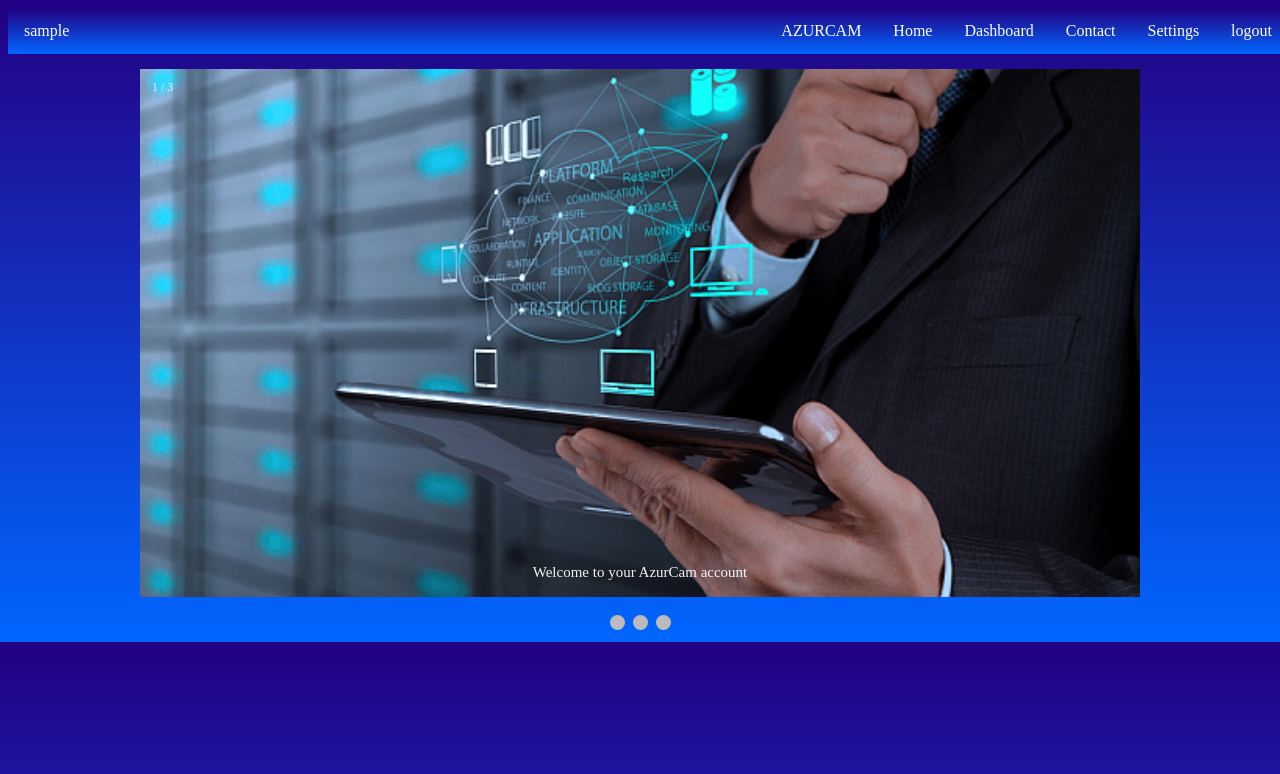
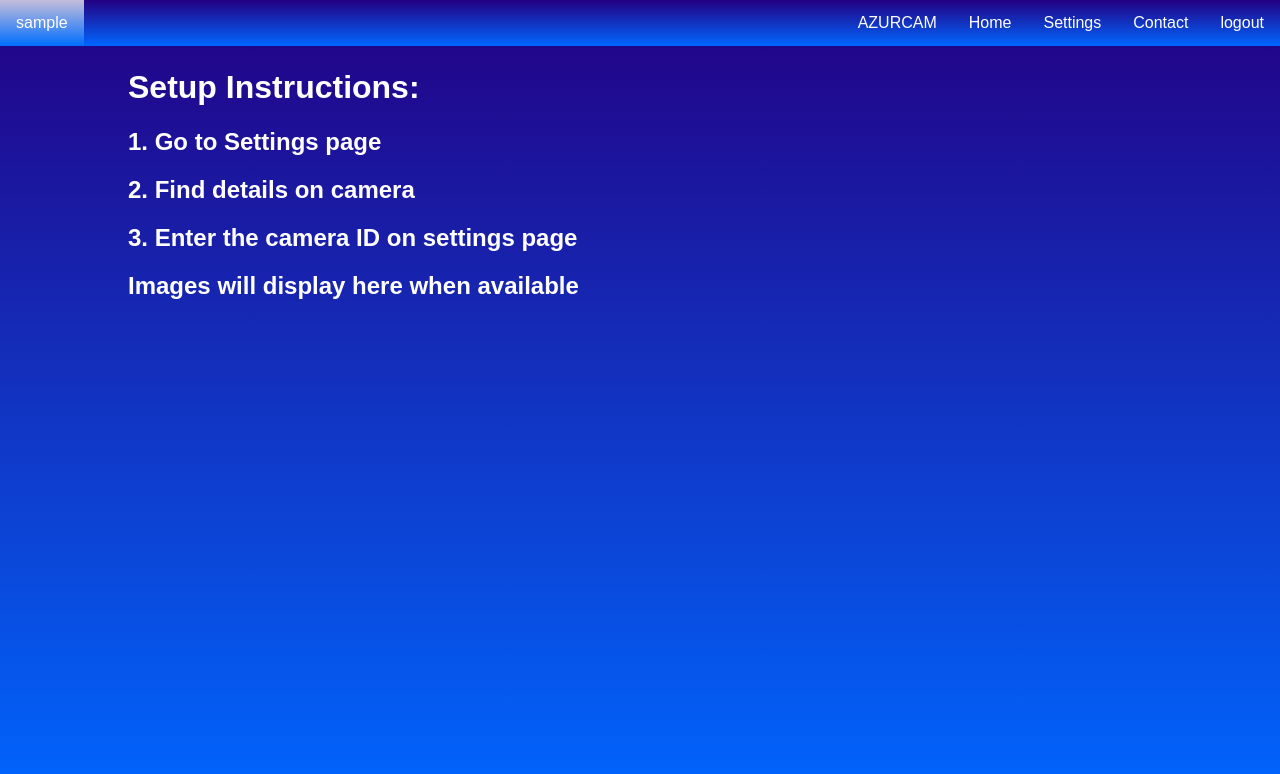
Before and after one commit to santosodigie/HomeSecuritySystem, a Flask app: page /home in a window 1280 px wide. Shown: the top 774 px of the page. Run offline with Flask 2, Linux system fonts and the light colour scheme; the visitor is signed in with stand-in values (Sample User, id 1); data that the repository does not hold is empty; parts of the project's set-up code (start-up, migrations or seed data) failed here and were passed over; some libraries are stand-ins or nearby versions.

Commit message:
Updated code

```diff
--- a/pi.py
+++ b/pi.py
@@ -14,5 +14,5 @@ pnconfig.publish_key = "pub-c-0586af82-d21f-4eb0-a261-9b0ec1e03ba0"
 pubnub = PubNub(pnconfig)
 pubnub.publish() \
     .channel("azurcam-channel") \
-    .message({"sender": uuid.getnode(), "content": "Motion Detected"}) \
+    .message({"image-reference": uuid.getnode(), "time": "22:22:15"}) \
     .pn_async(my_publish_callback)
--- a/static/css/header.css
+++ b/static/css/header.css
@@ -1,6 +1,9 @@
 body
 {
-    background-image: linear-gradient(#230083, #0066ff);
+    background-image: linear-gradient(#230083, #0066ff);background-repeat: no-repeat;
+    background-size: cover;
+    padding-bottom: 75%;
+    background-attachment: fixed;
 }
 
 ul {
--- a/static/css/main.css
+++ b/static/css/main.css
@@ -5,7 +5,6 @@ html {
     margin:0;
     padding:0;
     font-family: sans-serif;
-    background: linear-gradient(#230083,#0066ff);
   }
 
   .msg {
@@ -221,3 +220,86 @@ html {
 .closebtn:hover {
   color: black;
 }
+
+#vidContainerAlpha{
+  position:absolute;
+  width: 100%;
+  padding-bottom: 4em;
+}
+
+.imageCenter {
+  margin-top:40px;
+  position: relative;
+  left: 26%;
+  display: block;
+}
+.imageContainer{
+  position: relative;
+}
+.imageContainer p{
+  background-color: white;
+  position: relative;
+  text-align:left
+  padding:2px;
+  left: 26%;
+  width: 19em;
+  height: 25px;
+  top: 65px;
+  z-index: 1;
+}
+
+/**/
+
+.setupHeading{
+   background: #5161ce;
+  top:-1em;
+  opacity: 0.8;
+   position: absolute;
+   width:100%;
+   border-radius: 7px 7px 0px 0px;
+   padding: 40px;
+   color: #fff;
+   text-align: center;
+   font-family: "Rubik";
+   font-size: 3em;
+}
+
+  .setupBtn {
+    background-color: #5161ce;
+    border: none;
+    color: white;
+    margin: 1rem 0 1.5rem;
+    height: 3rem;
+    border-radius: 0.4rem;
+    font-weight: bold;
+    font-size: 1.4rem;
+  }
+.box{
+  margin-top:40px;
+  position: absolute;
+  display: block;
+  left:0%;
+    width:100%;
+
+}
+.faqs {
+  margin-top:4em;
+  position: absolute;
+  display: block;
+  font-size:2.5em;
+  left:35%;
+
+}
+  .box .setupInput{
+  position: absolute;
+    top:11em;
+    border:none;
+    width:20em;
+    height:1.5em;
+  }
+.emptyImageContainer{
+    position: absolute;
+    top:3em;
+    left:10%;
+    color:white;
+}
--- a/static/js/main.js
+++ b/static/js/main.js
@@ -44,7 +44,7 @@ function time()
 pubnub = new Pubnub({
             publishKey : "pub-c-7317ff41-d6d6-4c5d-958e-0006f43407ae",
             subscribeKey : "sub-c-fab291ca-3e0b-42e9-bed7-23401929e441",
-            uuid: ""
+            uuid: "3bdca6e4-2953-11ed-a261-0242ac120002"
             });
 
 pubnub.addListener({
--- a/templates/home.html
+++ b/templates/home.html
@@ -2,55 +2,32 @@
 
 {% block body %}
 <body>
-<div class="slideshow-container">
+<div id="vidContainerAlpha">
+    <div class="vidContainer">
+        <div class="video-gallery">
+            <div class="imageContainerAlpha">
+                {% if length <= 0  %}
+                <div class="emptyImageContainer">
+                    <h1>Setup Instructions:</h1>
+                    <h2>1. Go to Settings page</h2>
+                    <h2>2. Find details on camera</h2>
+                    <h2>3. Enter the camera ID on settings page</h2>
+                    <h2>Images will display here when available</h2>
+                </div>
+                {% else %}
+                {% for x in (userDict) %}
+                <div class="imageContainer">
+                    <p>Date Taken: {{userDict[x]}}</p>
 
-      <div class="mySlides fade">
-      <div class="numbertext">1 / 3</div>
-      <img src="static/images/security4.png" style="width:100%; height:33em;">
-      <div class="text">Welcome to your AzurCam account</div>
-      </div>
-
-      <div class="mySlides fade">
-      <div class="numbertext">2 / 3</div>
-      <img src="static/images/security2.jpg" style="width:100%; height:33em;">
-      <div class="text">Here you will be able to acces all the neccessary features you need</div>
-      </div>
-
-      <div class="mySlides fade">
-      <div class="numbertext">3 / 3</div>
-      <img src="static/images/security3.jpg" style="width:100%; height:33em;">
-      <div class="text">We hope we can help you feel more secure</div>
-      </div>
-
-      </div>
-      <br>
-
-      <div style="text-align:center">
-          <span class="dot"></span>
-          <span class="dot"></span>
-          <span class="dot"></span>
-      </div>
-      <script>
-              var slideIndex = 0;
-              showSlides();
-
-              function showSlides() {
-              var i;
-              var slides = document.getElementsByClassName("mySlides");
-              var dots = document.getElementsByClassName("dot");
-              for (i = 0; i < slides.length; i++) {
-                  slides[i].style.display = "none";
-              }
-              slideIndex++;
-              if (slideIndex > slides.length) {slideIndex = 1}
-              for (i = 0; i < dots.length; i++) {
-                  dots[i].className = dots[i].className.replace(" active", "");
-              }
-              slides[slideIndex-1].style.display = "block";
-              dots[slideIndex-1].className += " active";
-              setTimeout(showSlides, 7000); // Change image every 2 seconds
-              }
-      </script>
+                    <img width="860" height="515" class="imageCenter"
+                        src="https://s3-eu-west-1.amazonaws.com/azur-bucket/{{x}}.jpg"
+                        allowfullscreen/>
+                </div>
+                {% endfor %}
+                {% endif %}
+            </div>
+        </div>
+    </div>
+</div>
 </body>
-
 {% endblock %}
--- a/templates/layout.html
+++ b/templates/layout.html
@@ -3,8 +3,10 @@
  <head>
      <meta charset="UTF-8" />
 <!--     A icon by Icons8-->
-     <meta name="viewport" content="width=device-width, initial-scale=1.0" /><link rel="icon" type="image/x-icon" href="static/images/camera3.ico">
+     <meta name="viewport" content="width=device-width, initial-scale=1.0">
+     <link rel="icon" type="image/x-icon" href="static/images/camera3.ico">
      <link rel="stylesheet" href="static/css/header.css"/>
+     <link rel="stylesheet" href="static/css/main.css"/>
  <title>AzurCam</title>
 </head>
  <header>
@@ -13,10 +15,9 @@
             <li><a>{{ username }}</a></li>
         </div>
         <li><a href="{{ url_for('logout') }}">logout</a></li>
-        <li><a href="#about">Settings</a></li>
         <li><a href="#contact">Contact</a></li>
-        <li><a href="#dashboard">Dashboard</a></li>
-        <li><a href="#home">Home</a></li>
+        <li><a href="/setup">Settings</a></li>
+        <li><a href="/home">Home</a></li>
         <li><a>AZURCAM</a></li>
     </ul>
  </header>
--- a/templates/setup.html
+++ b/templates/setup.html
@@ -10,7 +10,7 @@
         <p class="setupHeading">Setup</p>
         <div class="faqs">
             <form action="/setup" method="post">
-                    <h2>Enter camera id:</h2>
+                    <h2>Enter camera id</h2>
                     <input class="setupInput" type="text" name="iot_id" value="{{session['iot_id']}}">
                 <p> </p>
                     <button class="form-btn">Update</button>
--- a/templates/videos.html
+++ /dev/null
@@ -1,3 +0,0 @@
-{% extends "layout.html" %}
-{% block body %}
-{% endblock %}
```
Also changed, not shown: __init__.py (+115 -28 lines), templates/index.html (+4 -9 lines), templates/terms.html (deleted).
